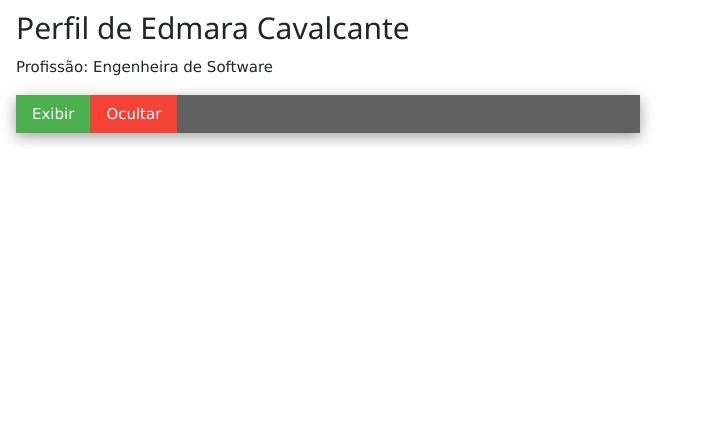
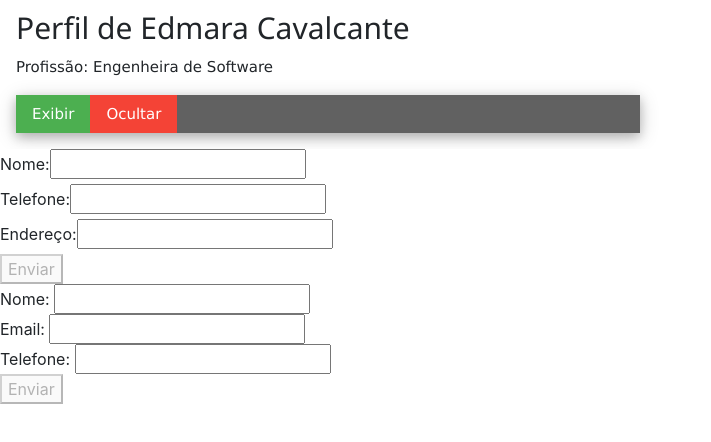
Before and after one commit to Edmara/prog-front, an Angular app in the folder web-app/: page / in a window 1280 px wide. Shown: the top 442 px of the page, without its empty margins (0-711 px from the left). Built offline with nearby package versions, Linux system fonts and the light colour scheme.

Commit message:
add validadores

```diff
--- a/web-app/src/app/app.component.html
+++ b/web-app/src/app/app.component.html
@@ -1,3 +1,11 @@
 <app-card>
 
 </app-card>
+
+<div>
+    <app-template-form></app-template-form>
+</div>
+
+<div>
+    <app-form-reativo></app-form-reativo>
+</div>
--- a/web-app/src/app/form-reativo/form-reativo.component.html
+++ b/web-app/src/app/form-reativo/form-reativo.component.html
@@ -0,0 +1,14 @@
+<form [formGroup]='formCadastro' (ngSubmit)="enviar()">
+
+    <div>
+        Nome: <input type="text" id="nome" name="nome" formControlName="nome" />
+    </div>
+    <div>
+        Email: <input type="text" id="email" name="email" formControlName="email" />
+    </div>
+    <div>
+        Telefone: <input type="text" id="telefone" name="telefone" formControlName="telefone" />
+    </div>
+
+    <button type="submit" [disabled]="formCadastro.invalid">Enviar</button>
+</form>
--- a/web-app/src/app/form-reativo/form-reativo.component.ts
+++ b/web-app/src/app/form-reativo/form-reativo.component.ts
@@ -1,5 +1,5 @@
 import { Component, OnInit } from '@angular/core';
-import { NgForm } from '@angular/forms';
+import { FormBuilder, FormControl, FormGroup, NgForm, Validators } from '@angular/forms';
 
 @Component({
   selector: 'app-form-reativo',
@@ -8,9 +8,47 @@ import { NgForm } from '@angular/forms';
 })
 export class FormReativoComponent implements OnInit {
 
-  constructor() { }
+  formCadastro : FormGroup;
 
+  constructor(private fb : FormBuilder) {
+    this.formCadastro = new FormGroup({
+      'nome': new FormControl(null, Validators.required),
+      'email': new FormControl(null, Validators.required),
+      'telefone': new FormControl(null, Validators.required),
+    });
+  }
+
+  criarFormularioDeUsuario(){
+    this.formCadastro = this.fb.group({
+      nome: [
+        '',
+        Validators.compose([
+          Validators.required,
+          Validators.min(5),
+          Validators.maxLength(150)
+        ])
+      ],
+      email: ['', Validators.compose([Validators.email])],
+      cpf: ['', Validators.compose([Validators.required])],
+      nascimento: ['', Validators.compose([Validators.required])],
+      senha: [
+        '',
+        Validators.compose([
+          Validators.required, Validators.min(8)])],
+      confirmarSenha: ['', Validators.compose([Validators.required])],
+
+    });
+  }
   ngOnInit(): void {
   }
 
+  enviar(){
+    let dados = `
+      Nome: ${this.formCadastro.value.nome}
+      Email: ${this.formCadastro.value.email}
+      Telefone: ${this.formCadastro.value.telefone}
+    `;
+    console.log(dados);
+  }
+
 }
--- a/web-app/src/app/template-form/template-form.component.html
+++ b/web-app/src/app/template-form/template-form.component.html
@@ -4,12 +4,10 @@
         <label for="nome">Nome:</label>
         <input type="text" id="nome" name="nome" ngModel required>
     </div>
-
     <div>
         <label for="telefone">Telefone:</label>
         <input type="text" id="telefone" name="telefone" ngModel required>
     </div>
-
     <div>
         <label for="endereco">Endereço:</label>
         <input type="text" id="endereco" name="endereco" ngModel required>
```
